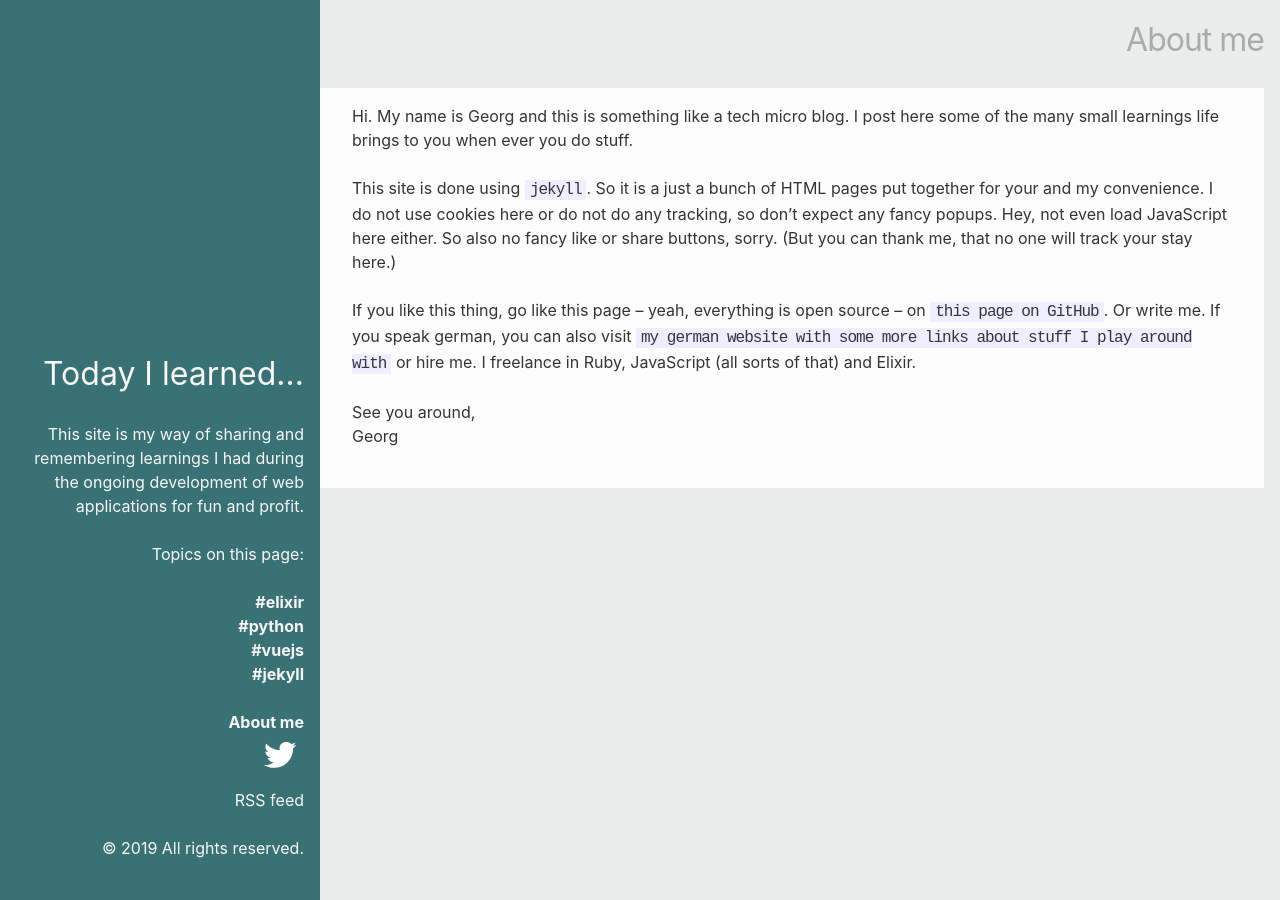
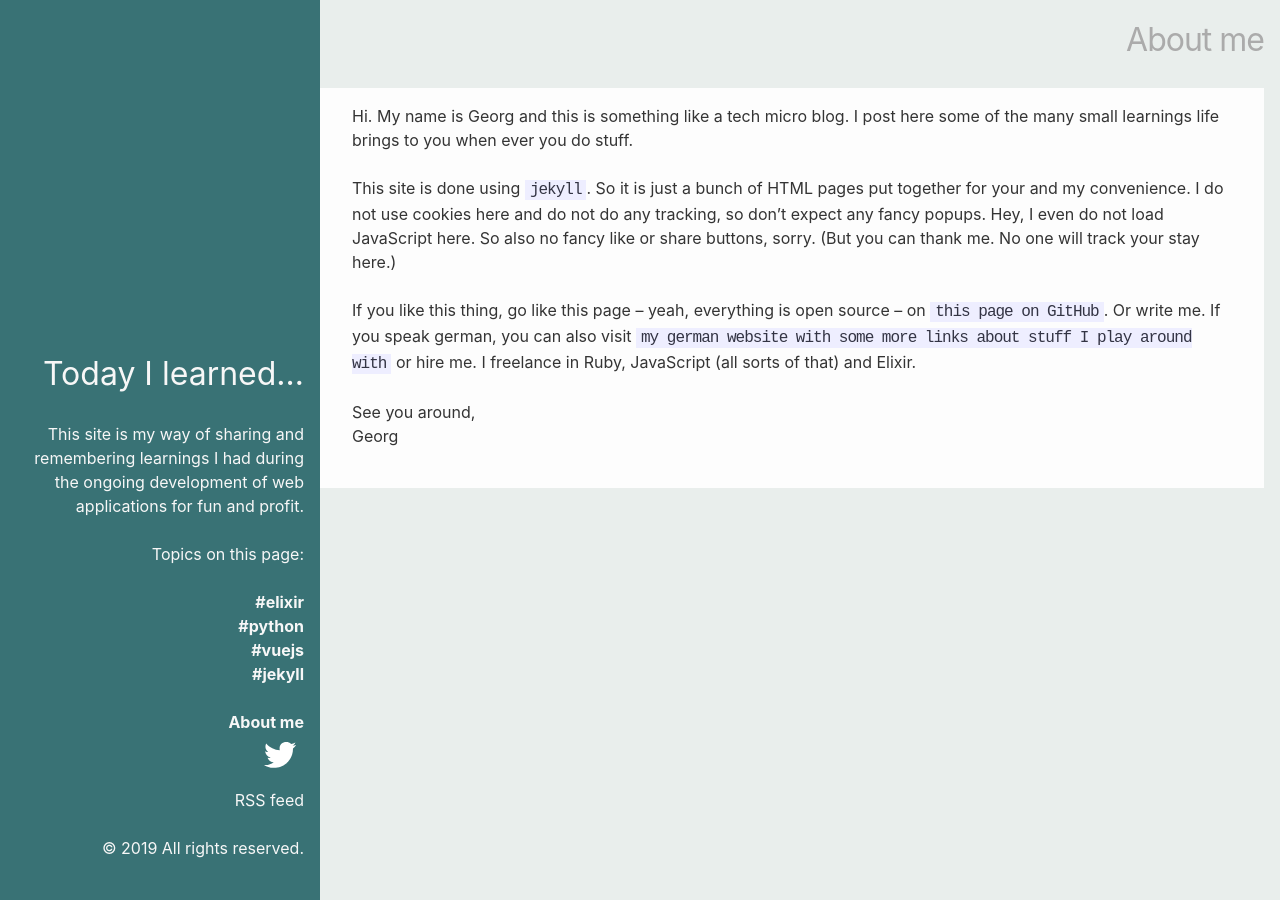
Before and after one commit to Calamari/til.jaz-lounge.com, a Jekyll site: the page built from about.md, in a window 1280 px wide. Built offline with Jekyll 4.4.1, drawn with Linux system fonts in a browser that asks for light colours.

Commit message:
Fix: Typos in about me

```diff
--- a/_config.yml
+++ b/_config.yml
@@ -40,7 +40,7 @@ paginate_path: '/page/:num/'
 #   sort_reverse: true
 
 github:
-  repo: https://github.com/Calamari/til-static
+  repo: https://github.com/Calamari/til.jaz-lounge.com
 
 permalink: /:categories/:slug
 
--- a/about.md
+++ b/about.md
@@ -7,7 +7,7 @@ permalink: /about/
 Hi. My name is Georg and this is something like a tech micro blog. I post here some of the many small learnings life brings to you when ever you do stuff.
 
 
-This site is done using [jekyll](https://github.com/jekyll/jekyll). So it is a just a bunch of HTML pages put together for your and my convenience. I do not use cookies here or do not do any tracking, so don't expect any fancy popups. Hey, not even load JavaScript here either. So also no fancy like or share buttons, sorry. (But you can thank me, that no one will track your stay here.)
+This site is done using [jekyll](https://github.com/jekyll/jekyll). So it is just a bunch of HTML pages put together for your and my convenience. I do not use cookies here and do not do any tracking, so don't expect any fancy popups. Hey, I even do not load JavaScript here. So also no fancy like or share buttons, sorry. (But you can thank me. No one will track your stay here.)
 
 If you like this thing, go like this page – yeah, everything is open source – on [this page on GitHub]({{ site.github.repo }}). Or write me. If you speak german, you can also visit [my german website with some more links about stuff I play around with](http://www.tavonius.de) or hire me. I freelance in Ruby, JavaScript (all sorts of that) and Elixir.
 
```
